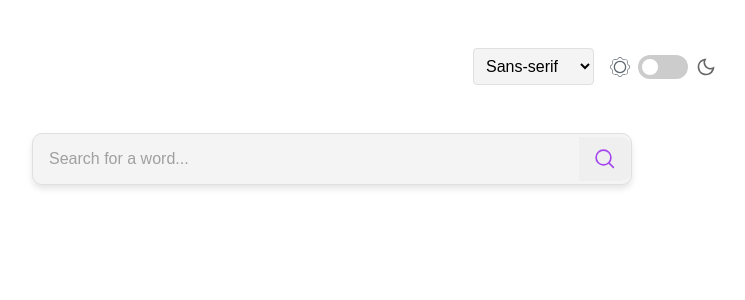
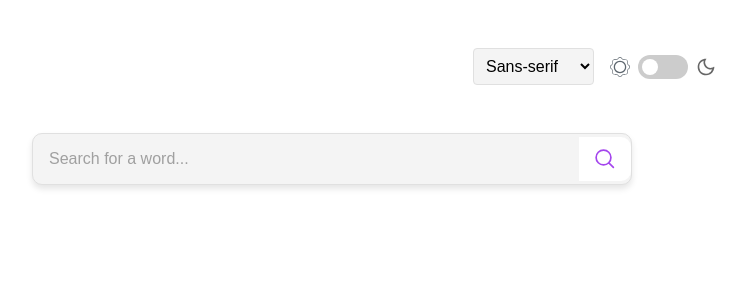
Before and after one commit to VladimirKomov/dictionary-app, a React (Vite) app in the folder packages/frontend/: page / in a window 1280 px wide. Shown: the top 300 px of the page, without its empty margins (308-1053 px from the left). Built offline with nearby package versions, Linux system fonts and the light colour scheme.

Commit message:
Update SearchButton styling to use theme background color

```diff
--- a/packages/frontend/src/styles/SearchBar.ts
+++ b/packages/frontend/src/styles/SearchBar.ts
@@ -43,7 +43,7 @@ export const Input = styled.input`
 `;
 
 export const SearchButton = styled.button`
-    //background-color: ${({ theme }) => theme.primary || "#8A2BE2"};
+    background-color: ${({ theme }) => theme.background};
     border: none;
     padding: 0.75rem 1rem;
     border-radius: 0 10px 10px 0;
@@ -53,10 +53,6 @@ export const SearchButton = styled.button`
     justify-content: center;
     transition: background 0.3s ease;
 
-    &:hover {
-        background-color: ${({ theme }) => theme.primaryHover || "#6A1BB8"};
-    }
-
     img {
         width: 20px;
         height: 20px;
```
